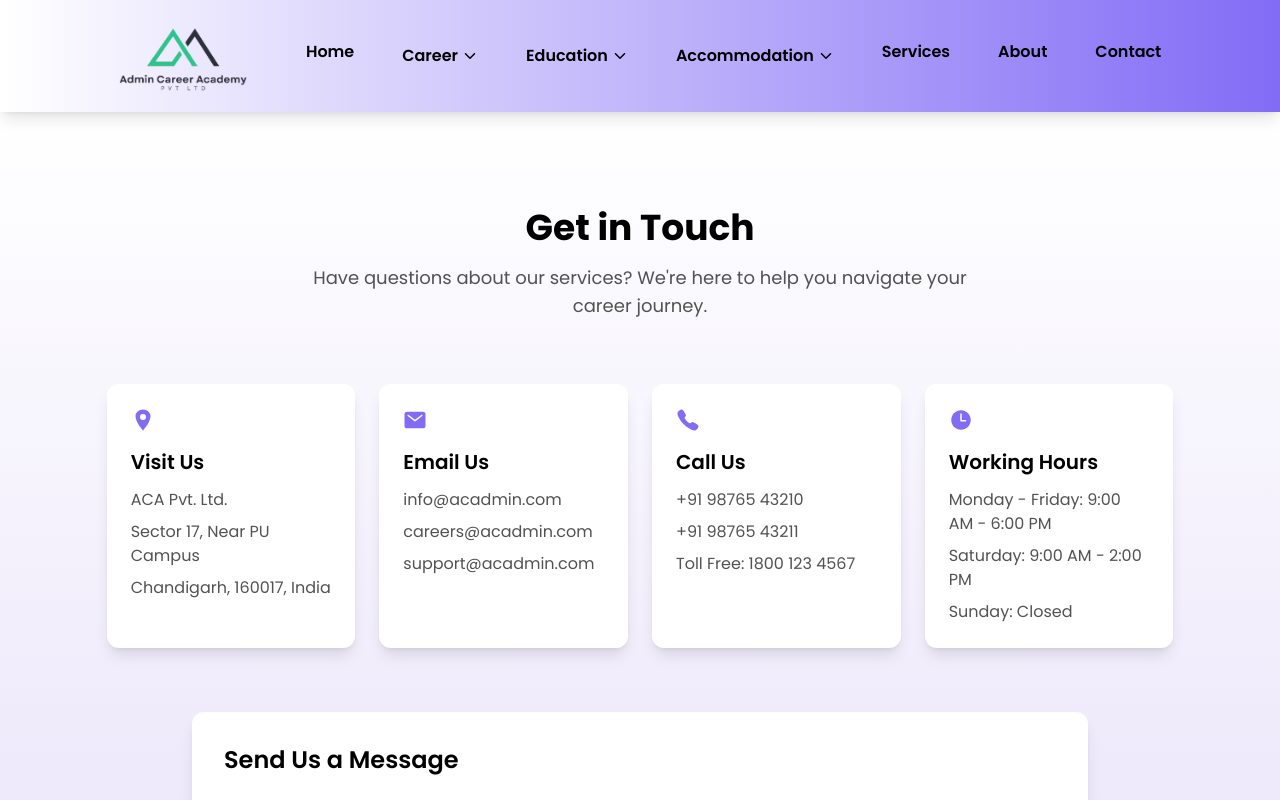
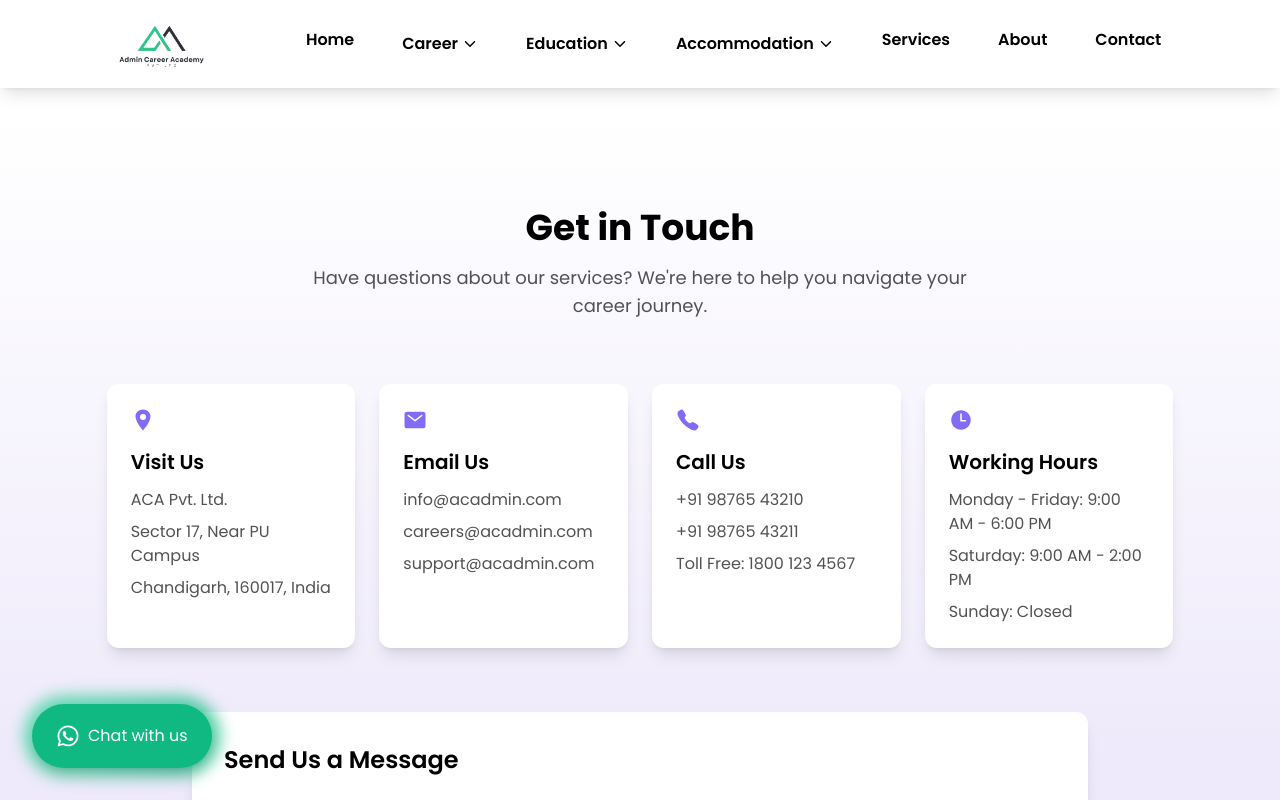
Before and after one commit to akashkumar8115/Admin-Career-Academy, a React (Create React App) app: page /contact-us in a window 1280 px wide. Shown: the top 800 px of the page. Built offline with nearby package versions, Linux system fonts and the light colour scheme.

Commit message:
udated initial loader

```diff
--- a/src/App.css
+++ b/src/App.css
@@ -11,7 +11,7 @@ nav{
 }
 /*  */
 
-.lg\:py-4{
+/* .lg\:py-4{
     border: 1px solid rgb(0, 0, 0);
     border-bottom:1px solid transparent;
 }
@@ -19,4 +19,4 @@ nav{
 .lg\:py-4:hover{
     border-bottom: 1px solid rgb(0, 0, 0);
     transition: 0.3s;
-}
+} */
--- a/src/App.js
+++ b/src/App.js
@@ -1,6 +1,7 @@
 import React from "react";
 import { Routes, Route } from "react-router-dom";
 import Navbar from "./components/comon/Navbar";
+import InitialLoader from './components/loader/InitialLoader'
 import Home from "./pages/Home";
 import About from "./pages/About";
 import Services from "./pages/Services";
@@ -73,9 +74,11 @@ import Register from './pages/auth/Register';
 import ForgotPassword from './pages/auth/ForgotPassword';
 import Profile from './pages/auth/Profile';
 import UpdateProfile from './pages/auth/UpdateProfile';
+import WhatsAppButton from "./components/common/WhatsAppButton";
 function App() {
   return (
-    <div className="w-screen min-h-screen bg-gray-50 font-poppins overflow-x-hidden">
+    <div className="w-screen min-h-screen font-poppins overflow-x-hidden">
+      <InitialLoader />
       <Navbar />
       <main className="min-h-screen">
         <Routes>
@@ -134,6 +137,7 @@ function App() {
           <Route path="/contact-us" element={<Contact />} />
         </Routes>
       </main>
+      <WhatsAppButton />
       <Footer />
     </div>
   );
--- /dev/null
+++ b/src/components/common/WhatsAppButton.jsx
@@ -0,0 +1,35 @@
+import React from 'react'
+import { FaWhatsapp } from 'react-icons/fa'
+import { motion } from 'framer-motion'
+
+const WhatsAppButton = () => {
+    const whatsappNumber = "+919120325950" // Replace with your WhatsApp number
+    const message = "Hi! I'm interested in learning more about your courses."
+
+    return (
+        <motion.div
+            initial={{ scale: 0 }}
+            animate={{ scale: 1 }}
+            whileHover={{ scale: 1.1 }}
+            className="fixed bottom-8 left-8 z-50"
+        >
+            <a
+                href={`https://wa.me/${whatsappNumber}?text=${encodeURIComponent(message)}`}
+                target="_blank"
+                rel="noopener noreferrer"
+                className="relative group"
+            >
+                <div className="absolute -inset-2 bg-gradient-to-r from-green-400 to-green-500 rounded-full blur opacity-75 group-hover:opacity-100 transition duration-300"></div>
+                <button className="relative flex items-center gap-2 bg-green-500 hover:bg-green-600 text-white px-6 py-5 rounded-full shadow-lg transition-all duration-300">
+                    <FaWhatsapp className="text-2xl" />
+                    <span className="hidden md:block">Chat with us</span>
+                </button>
+                <div className="absolute bottom-full left-0 mb-2 w-48 p-2 bg-white rounded-lg shadow-lg text-sm opacity-0 group-hover:opacity-100 transition-opacity duration-300">
+                    Click to chat with our counselor
+                </div>
+            </a>
+        </motion.div>
+    )
+}
+
+export default WhatsAppButton
--- a/src/components/comon/Footer.jsx
+++ b/src/components/comon/Footer.jsx
@@ -118,7 +118,13 @@ const Footer = () => {
                             <Link to="/terms" className="text-black-600 hover:text-violet-50 transition-colors">
                                 Terms of Service
                             </Link>
+                            <Link to="/cookie-policy" className="text-black-600 hover:text-violet-50 transition-colors">
+                                Cookie Policy
+                            </Link>
                         </div>
+                        {/* <div>
+                            <a href="http://" target="_blank" rel="noopener noreferrer" className='flex items-center gap-2 text-transparent'> <p className='text-gray-100 flex items-center gap-2'>...</p></a>
+                        </div> */}
                     </div>
                 </div>
             </div>
--- a/src/components/comon/Navbar.jsx
+++ b/src/components/comon/Navbar.jsx
@@ -1,7 +1,8 @@
-import React, { useState } from 'react'
+import React, { useState, useEffect } from 'react'
+import { Link } from 'react-router-dom'
+import { motion } from 'framer-motion'
 import { RiMenu2Fill } from "react-icons/ri"
 import { IoMdClose } from "react-icons/io"
-import { Link } from 'react-router-dom'
 import { IoIosArrowDown } from "react-icons/io"
 import logo from '../../assets/logo.png'
 
@@ -65,13 +66,41 @@ const Navbar = () => {
     const handleDropdown = (id) => {
         setActiveDropdown(activeDropdown === id ? null : id)
     }
+    const [isScrolled, setIsScrolled] = useState(false)
+    const [isLoaded, setIsLoaded] = useState(false)
+
+    useEffect(() => {
+        setTimeout(() => {
+            setIsLoaded(true)
+        }, 3000)
+
+        const handleScroll = () => {
+            setIsScrolled(window.scrollY > 50)
+        }
+        window.addEventListener('scroll', handleScroll)
+        return () => window.removeEventListener('scroll', handleScroll)
+    }, [])
 
     return (
         <>
-            <nav className='w-full fixed top-0 left-0 z-[9999] right-0 text-black py-2 bg-gradient-to-r from-white to-violet-50 shadow-lg'>
+            <header className={`fixed w-full z-40 transition-all duration-300 ${isScrolled ? 'bg-white shadow-lg' : 'bg-transparent'}`}>
+                <nav className='w-full fixed top-0 left-0 z-[9999] right-0 text-black py-2 bg-white shadow-lg'>
                     <div className='w-11/12 lg:w-10/12 mx-auto flex justify-between items-center'>
-                    <div className='py-3 px-3'>
-                        <img src={logo} alt="logo" className='w-32' />
+                        <div className='py-3 px-3 flex items-center justify-between'>
+                            {/* <img src={logo} alt="logo" className='w-32' /> */}
+                            <motion.div
+                                initial={{ x: '40vw', y: '45vh', scale: 2.5 }}
+                                animate={isLoaded ? { x: 0, y: 0, scale: 1 } : {}}
+                                transition={{ duration: 1, ease: 'easeOut' }}
+                            >
+                                <Link to='/' className='text-2xl font-bold'>
+                                    <img
+                                        src={logo} // Add your logo path here
+                                        // alt="Career Academy"
+                                        className="h-12"
+                                    />
+                                </Link>
+                            </motion.div>
                         </div>
 
                         <div className='hidden smd:flex xl:gap-x-6 xmd:gap-x-4 gap-x-2'>
@@ -159,6 +188,7 @@ const Navbar = () => {
                         </div>
                     </div>
                 </nav>
+            </header>
         </>
     )
 }
--- a/src/components/home/Banner.jsx
+++ b/src/components/home/Banner.jsx
@@ -77,15 +77,15 @@ const Banner = () => {
                                     <img
                                         src={item.image}
                                         alt={item.title}
-                                        className='w-[100vw] h-full object-cover transform group-hover:scale-110 transition-all duration-700'
+                                        className='w-[100%] h-full object-cover transform group-hover:scale-110 transition-all duration-700'
                                     />
                                     <div className='absolute inset-0 bg-gradient-to-t from-black/90 via-black/50 to-transparent flex flex-col justify-end p-8'>
                                         <span className='inline-block px-4 py-1 bg-violet-600 text-white rounded-full text-sm font-semibold mb-4'>
                                             {item.category}
                                         </span>
                                         <h3 className='text-3xl font-bold text-white mb-3'>{item.title}</h3>
-                                        <p className='text-gray-200 text-lg mb-6'>{item.description}</p>
-                                        <div className='flex items-center gap-6 mb-6 text-gray-300 text-sm'>
+                                        <p className='text-gray-200 text-green-200 mb-6'>{item.description}</p>
+                                        <div className='flex items-center gap-6 mb-6 text-green-300 text-sm'>
                                             <span className='flex items-center gap-2'>
                                                 <FaClock /> {item.duration}
                                             </span>
--- a/src/components/home/HeroSection.jsx
+++ b/src/components/home/HeroSection.jsx
@@ -4,7 +4,7 @@ import { Link } from 'react-router-dom'
 
 const HeroSection = () => {
   return (
-    <section className='w-full min-h-screen flex items-center'>
+    <section className='w-full min-h-screen flex items-center pt-20'>
       <div className='w-11/12 lg:w-10/12 mx-auto flex smd:flex-row flex-col justify-between items-center xmd:gap-x-16 gap-x-10 gap-y-16'>
         <div className='flex flex-col smd:gap-y-8 gap-y-6 smd:w-[55%]'>
           <h1 className='xl:text-6xl text-5xl smd:text-left text-center font-bold xl:leading-[70px] leading-[60px] text-gray-800'>
--- /dev/null
+++ b/src/components/loader/InitialLoader.jsx
@@ -0,0 +1,47 @@
+import React, { useEffect, useState } from 'react'
+import { motion, AnimatePresence } from 'framer-motion'
+import Logo from '../../assets/logo.png'
+const InitialLoader = () => {
+    const [isLoading, setIsLoading] = useState(true)
+
+    useEffect(() => {
+        setTimeout(() => {
+            setIsLoading(false)
+        }, 2500)
+    }, [])
+
+    return (
+        <AnimatePresence>
+            {isLoading && (
+                <motion.div
+                    initial={{ opacity: 1 }}
+                    exit={{ opacity: 0 }}
+                    transition={{ duration: 0.5 }}
+                    className="fixed inset-0 z-50 flex items-center justify-center h-screen bg-white"
+                >
+                    <motion.div
+                        initial={{ scale: 1 }}
+                        animate={{ scale: [0.8, 1.2, 0.8] }}
+                        transition={{ duration: 2, repeat: Infinity }}
+                        className="text-center"
+                    >
+                        <motion.img
+                            src={Logo} // Add your logo path here
+                            // alt="Career Academy"
+                            // className="w-32 h-32"
+                            animate={{
+                                y: [0, -10, 0],
+                            }}
+                            transition={{
+                                duration: 2,
+                                repeat: Infinity,
+                            }}
+                        />
+                    </motion.div>
+                </motion.div>
+            )}
+        </AnimatePresence>
+    )
+}
+
+export default InitialLoader
```
Also changed, not shown: src/components/home/NewsletterSignup.jsx (+8 -8 lines), src/logo.svg (deleted). Lines whose indentation alone changed are shown as unchanged.
